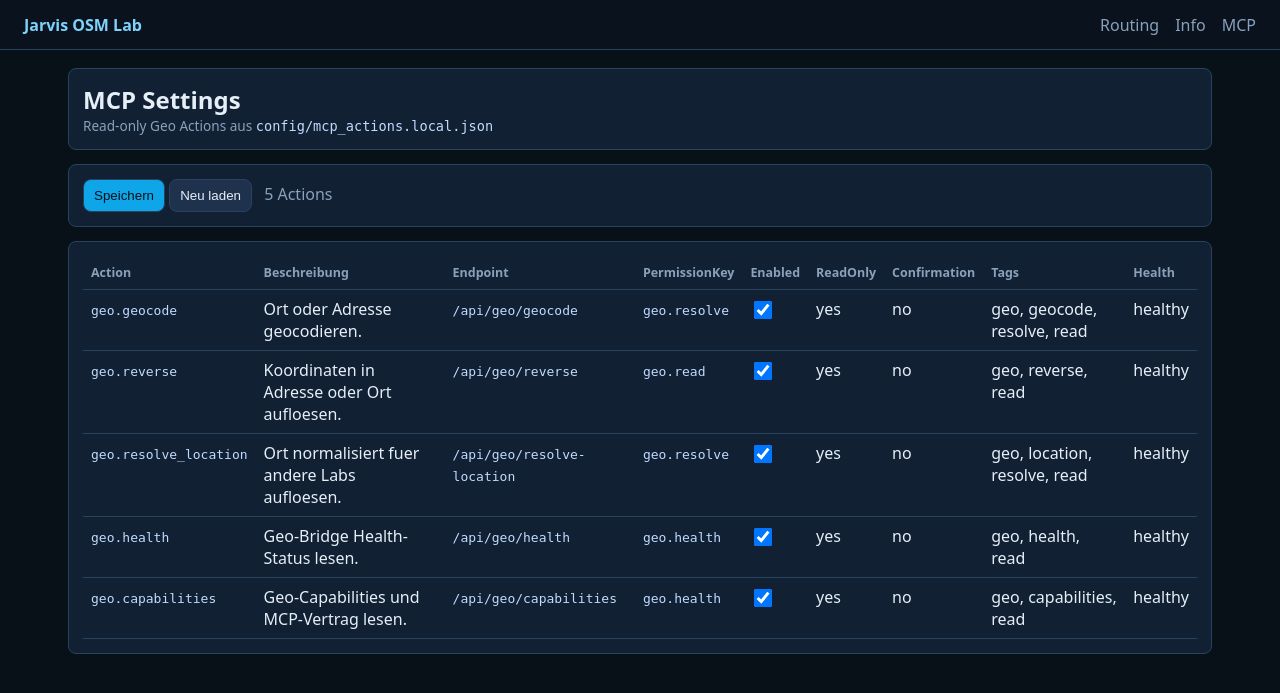
After one commit to Joormann-Media/Joormann-Media-Jarvis-OSM-Lab, a Flask app: page /mcp-settings in a window 1280 px wide. The commit adds this page. Shown: the top 693 px of the page. Run offline with Flask 3, Linux system fonts and the light colour scheme; data that the repository does not hold is empty.

Commit message:
Add geo MCP panel contract

```diff
--- a/app.py
+++ b/app.py
@@ -16,7 +16,10 @@ from typing import Any, Dict, Optional
 
 import requests
 from dotenv import load_dotenv
-from flask import Flask, Response, jsonify, render_template, request, stream_with_context
+from flask import Flask, Response, jsonify, redirect, render_template, request, stream_with_context
+
+import mcp_registry
+from mcp_audit import write_mcp_audit
 
 BASE_DIR   = Path(__file__).resolve().parent
 CONFIG_DIR = BASE_DIR / "config"
@@ -56,6 +59,9 @@ GEO_CACHE_TTL_SECONDS = max(0, int(os.environ.get("GEO_CACHE_TTL_SECONDS", "8640
 GEO_TIMEOUT_SECONDS = max(1, int(os.environ.get("GEO_TIMEOUT_SECONDS", "5") or "5"))
 GEO_CACHE_PATH = Path(os.environ.get("GEO_CACHE_PATH", str(RUNTIME_DIR / "cache" / "geo-cache.json")))
 GEO_USER_AGENT = os.environ.get("GEO_USER_AGENT", "Joormann-OSM-Lab/1.0").strip() or "Joormann-OSM-Lab/1.0"
+PUBLIC_BASE_URL = os.environ.get("PUBLIC_BASE_URL", "").strip().rstrip("/")
+PORTAL_SERVICE_NAME = os.environ.get("PORTAL_SERVICE_NAME", "jarvis-osm-lab").strip() or "jarvis-osm-lab"
+PANEL_BRIDGE_ENABLED = os.environ.get("PANEL_BRIDGE_ENABLED", "true").strip().lower() in {"1", "true", "yes", "on"}
 _GEO_CACHE_LOCK = threading.RLock()
 
 app = Flask(__name__)
@@ -361,9 +367,96 @@ def _build_status() -> dict:
     return {"services": services}
 
 
+def _public_base_url() -> str:
+    return PUBLIC_BASE_URL or request.url_root.rstrip("/")
+
+
+def _geo_mcp_action_defs() -> list[dict[str, Any]]:
+    location_schema = {
+        "type": "object",
+        "properties": {"q": {"type": "string"}, "limit": {"type": "integer"}},
+        "required": ["q"],
+        "additionalProperties": True,
+    }
+    reverse_schema = {
+        "type": "object",
+        "properties": {"lat": {"type": "number"}, "lon": {"type": "number"}, "zoom": {"type": "integer"}},
+        "required": ["lat", "lon"],
+        "additionalProperties": True,
+    }
+    output_schema = {"type": "object", "properties": {"ok": {"type": "boolean"}}}
+    rows = [
+        ("geo.geocode", "Ort oder Adresse geocodieren.", "/api/geo/geocode", "geo.resolve", location_schema, ["geo", "geocode", "resolve", "read"]),
+        ("geo.reverse", "Koordinaten in Adresse oder Ort aufloesen.", "/api/geo/reverse", "geo.read", reverse_schema, ["geo", "reverse", "read"]),
+        ("geo.resolve_location", "Ort normalisiert fuer andere Labs aufloesen.", "/api/geo/resolve-location", "geo.resolve", location_schema, ["geo", "location", "resolve", "read"]),
+        ("geo.health", "Geo-Bridge Health-Status lesen.", "/api/geo/health", "geo.health", {}, ["geo", "health", "read"]),
+        ("geo.capabilities", "Geo-Capabilities und MCP-Vertrag lesen.", "/api/geo/capabilities", "geo.health", {}, ["geo", "capabilities", "read"]),
+    ]
+    actions: list[dict[str, Any]] = []
+    for name, description, endpoint, permission, input_schema, tags in rows:
+        actions.append({
+            "id": name,
+            "tool_name": name,
+            "name": name,
+            "display_name": description,
+            "description": description,
+            "enabled": True,
+            "phase": "readonly",
+            "provider": "geo",
+            "capability": name,
+            "operation": name.rsplit(".", 1)[-1],
+            "endpoint": endpoint,
+            "endpoint_template": endpoint + ("?q={q}" if "q" in input_schema.get("properties", {}) else "?lat={lat}&lon={lon}" if "lat" in input_schema.get("properties", {}) else ""),
+            "method": "GET",
+            "http_method": "GET",
+            "read_only": True,
+            "requires_confirmation": False,
+            "dry_run_supported": False,
+            "audit_enabled": True,
+            "permission": permission,
+            "permission_key": permission,
+            "required_params": input_schema.get("required", []) if isinstance(input_schema, dict) else [],
+            "optional_params": ["limit"] if name in {"geo.geocode", "geo.resolve_location"} else ["zoom"] if name == "geo.reverse" else [],
+            "input_schema": input_schema,
+            "output_schema": output_schema,
+            "risk_level": "low",
+            "tags": tags,
+        })
+    return actions
+
+
+def _load_or_seed_mcp_actions() -> list[dict[str, Any]]:
+    actions = mcp_registry.load_mcp_actions()
+    if not actions:
+        actions = _geo_mcp_action_defs()
+        mcp_registry.save_mcp_actions(actions)
+    normalized = mcp_registry.normalize_actions(actions)
+    if normalized != actions:
+        mcp_registry.save_mcp_actions(normalized)
+    return normalized
+
+
 def _service_manifest() -> dict:
-    base = request.url_root.rstrip("/")
+    base = _public_base_url()
+    actions = _load_or_seed_mcp_actions()
     return {
+        "ok": True,
+        "service_key": "jarvis-osm-lab",
+        "service_name": PORTAL_SERVICE_NAME,
+        "name": "Jarvis OSM-Lab",
+        "version": "2026.04",
+        "base_url": base,
+        "health_url": base + "/health",
+        "capabilities_url": base + "/api/capabilities",
+        "mcp_actions_url": base + "/api/mcp/actions",
+        "actions": actions,
+        "panel_bridge_enabled": PANEL_BRIDGE_ENABLED,
+        "service_meta": {
+            "name": "Joormann Media Jarvis OSM Lab",
+            "slug": "jarvis-osm-lab",
+            "version": "2026.04",
+            "runtime": "flask",
+        },
         "service": {
             "name": "Joormann Media Jarvis OSM Lab",
             "slug": "jarvis-osm-lab",
@@ -381,7 +474,10 @@ def _service_manifest() -> dict:
             "api_catalog": base + "/api",
             "status": base + "/api/status",
             "manifest": base + "/api/service-manifest",
+            "manifest_v2": base + "/api/manifest",
             "capabilities": base + "/api/capabilities",
+            "mcp_actions": base + "/api/mcp/actions",
+            "mcp_settings": base + "/api/mcp/settings",
             "geocode": base + "/api/geocode",
             "geocode_suggest": base + "/api/geocode/suggest",
             "reverse": base + "/api/reverse",
@@ -489,13 +585,27 @@ def _service_manifest() -> dict:
                 "capabilities": "/api/geo/capabilities",
             },
             "permissions": ["geo.read", "geo.resolve", "geo.health"],
-            "mcp_actions": [
-                {"name": "geo.geocode", "permission": "geo.resolve", "read_only": True},
-                {"name": "geo.reverse", "permission": "geo.read", "read_only": True},
-                {"name": "geo.resolve_location", "permission": "geo.resolve", "read_only": True},
-                {"name": "geo.health", "permission": "geo.health", "read_only": True},
-            ],
-        },
+            "mcp_actions": actions,
+        },
+    }
+
+
+def _panel_manifest() -> dict:
+    manifest = _service_manifest()
+    return {
+        "ok": True,
+        "service": "jarvis-osm-lab",
+        "service_name": PORTAL_SERVICE_NAME,
+        "name": "Jarvis OSM-Lab",
+        "version": str(manifest.get("version") or "2026.04"),
+        "base_url": manifest.get("base_url"),
+        "health_url": manifest.get("health_url"),
+        "capabilities_url": manifest.get("capabilities_url"),
+        "mcp_actions_url": manifest.get("mcp_actions_url"),
+        "actions": manifest.get("actions") or [],
+        "capabilities": manifest.get("capabilities") or [],
+        "endpoints": manifest.get("endpoints") or {},
+        "panel_bridge_enabled": PANEL_BRIDGE_ENABLED,
     }
 
 
@@ -644,7 +754,7 @@ def _do_portal_heartbeat(cfg: Optional[dict] = None) -> dict:
     manifest = _service_manifest()
     payload = {
         "status":     "online",
-        "version":    str(manifest.get("service", {}).get("version") or "2026.04"),
+        "version":    str(manifest.get("version") or manifest.get("service", {}).get("version") or "2026.04"),
         "hostname":   socket.gethostname(),
         "localIp":    _get_local_ip(),
         "capabilities": {"display_output": True, "overlay_output": True},
@@ -697,7 +807,7 @@ def _do_portal_sync(cfg: Optional[dict] = None) -> dict:
     manifest    = _service_manifest()
     local_ip    = _get_local_ip()
     endpoint_map = manifest.get("endpoints", {})
-    version     = str(manifest.get("service", {}).get("version") or "2026.04")
+    version     = str(manifest.get("version") or manifest.get("service", {}).get("version") or "2026.04")
     base_url    = f"http://{local_ip}:{FLASK_PORT}"
 
     capabilities_map = {
@@ -1303,6 +1413,11 @@ def health():
     })
 
 
+@app.get("/api/health")
+def api_health():
+    return health()
+
+
 @app.route("/api/status")
 def api_status():
     return jsonify(_build_status())
@@ -1313,15 +1428,93 @@ def api_capabilities():
     manifest = _service_manifest()
     return jsonify({
         "service": manifest["service"],
+        "name": manifest["name"],
+        "version": manifest["version"],
         "capabilities": manifest["capabilities"],
         "routing": manifest["routing"],
         "endpoints": manifest["endpoints"],
+        "actions": manifest["actions"],
+        "mcp_actions_url": manifest["mcp_actions_url"],
     })
 
 
 @app.route("/api/service-manifest")
 def api_service_manifest():
     return jsonify(_service_manifest())
+
+
+@app.get("/api/manifest")
+def api_manifest():
+    return jsonify(_panel_manifest())
+
+
+@app.get("/api/mcp/actions")
+def api_mcp_actions():
+    actions = _load_or_seed_mcp_actions()
+    return jsonify(ok=True, count=len(actions), actions=actions)
+
+
+@app.route("/api/mcp/settings", methods=["GET", "POST"])
+def api_mcp_settings():
+    if request.method == "GET":
+        actions = _load_or_seed_mcp_actions()
+        return jsonify(ok=True, settings={"actions": actions}, count=len(actions), actions=actions)
+    body = request.get_json(silent=True) or {}
+    actions = body.get("actions")
+    if not isinstance(actions, list):
+        return jsonify(ok=False, error="bad_request", message="Field 'actions' must be a list."), 400
+    normalized = mcp_registry.normalize_actions(actions)
+    for action in normalized:
+        if not action.get("read_only"):
+            return jsonify(ok=False, error="bad_request", message="Geo MCP actions must stay read_only."), 400
+        if action.get("requires_confirmation"):
+            return jsonify(ok=False, error="bad_request", message="Geo MCP actions must not require confirmation."), 400
+    mcp_registry.save_mcp_actions(normalized)
+    write_mcp_audit("mcp_settings_save", {"count": len(normalized)})
+    return jsonify(ok=True, count=len(normalized), actions=normalized)
+
+
+@app.post("/api/mcp/actions/save")
+def api_mcp_actions_save():
+    return api_mcp_settings()
+
+
+@app.get("/api/mcp/export")
+def api_mcp_export():
+    actions = _load_or_seed_mcp_actions()
+    export = mcp_registry.export_enabled_mcp_tools(actions)
+    return jsonify(ok=True, **export)
+
+
+@app.route("/api/mcp/execute", methods=["GET", "POST"])
+def api_mcp_execute():
+    params = request.get_json(silent=True) if request.method == "POST" else request.args.to_dict()
+    params = params if isinstance(params, dict) else {}
+    action_name = str(params.get("action") or params.get("tool_name") or "").strip()
+    query = params.get("input") if isinstance(params.get("input"), dict) else params
+    actions = {str(a.get("tool_name") or a.get("name") or a.get("id")): a for a in _load_or_seed_mcp_actions() if a.get("enabled")}
+    action = actions.get(action_name)
+    if not action:
+        return jsonify(ok=False, error="unknown_action"), 404
+    write_mcp_audit("mcp_action_execute", {"action": action_name, "params": mcp_registry.mask_sensitive_data(query)})
+    path = str(action.get("endpoint") or "")
+    with app.test_request_context(path, query_string=query):
+        if action_name == "geo.geocode":
+            return api_geo_geocode()
+        if action_name == "geo.reverse":
+            return api_geo_reverse()
+        if action_name == "geo.resolve_location":
+            return api_geo_resolve_location()
+        if action_name == "geo.health":
+            return api_geo_health()
+        if action_name == "geo.capabilities":
+            return api_geo_capabilities()
+    return jsonify(ok=False, error="action_not_executable"), 400
+
+
+@app.get("/mcp-settings")
+def mcp_settings_page():
+    return render_template("mcp_settings.html")
 
 @app.get("/api")
 def api_catalog():
@@ -1481,12 +1674,7 @@ def api_geo_capabilities():
             "cached": False,
         },
         "permissions": ["geo.read", "geo.resolve", "geo.health"],
-        "mcp_actions": [
-            {"name": "geo.geocode", "permission": "geo.resolve", "read_only": True},
-            {"name": "geo.reverse", "permission": "geo.read", "read_only": True},
-            {"name": "geo.resolve_location", "permission": "geo.resolve", "read_only": True},
-            {"name": "geo.health", "permission": "geo.health", "read_only": True},
-        ],
+        "mcp_actions": _load_or_seed_mcp_actions(),
     })
 
 @app.get("/api/portal/status")
@@ -1529,7 +1717,7 @@ def api_portal_register():
         "type": "server",
         "os": platform.system().lower() or "linux",
         "platform": f"python-flask/{platform.python_version()}",
-        "version": _service_manifest()["service"]["version"],
+        "version": _service_manifest()["version"],
         "localIp": local_ip,
         "apiBaseUrl": f"http://{local_ip}:{FLASK_PORT}",
         "localUrl": f"http://{local_ip}:{FLASK_PORT}",
--- a/templates/index.html
+++ b/templates/index.html
@@ -243,6 +243,7 @@
     <a class="nav-link d-inline" href="/route">Routing</a>
     <a class="nav-link d-inline" href="/status">Status</a>
     <a class="nav-link d-inline" href="/setup">Setup</a>
+    <a class="nav-link d-inline" href="/mcp-settings">MCP</a>
     <a class="nav-link d-inline" href="/info">Info</a>
     <a class="nav-link d-inline" href="/link">Link</a>
   </div>
--- a/templates/info.html
+++ b/templates/info.html
@@ -177,7 +177,7 @@
     <div class="stat">Base-URL <strong id="base-url-stat">…</strong></div>
     <div class="stat">CORS <strong>offen (*)</strong></div>
     <div class="stat">Auth <strong>none</strong></div>
-    <div class="stat">Version <strong>{{ manifest.service.version if manifest else '—' }}</strong></div>
+    <div class="stat">Version <strong>{{ manifest.version if manifest else '—' }}</strong></div>
   </div>
 </div>
 
--- /dev/null
+++ b/templates/mcp_settings.html
@@ -0,0 +1,50 @@
+<!doctype html>
+<html lang="de">
+<head>
+  <meta charset="utf-8">
+  <meta name="viewport" content="width=device-width,initial-scale=1">
+  <title>MCP Settings - Jarvis OSM Lab</title>
+  <style>
+    :root{--bg:#081018;--surface:#122033;--border:#28435f;--text:#e6eef8;--muted:#89a1bb;--accent:#7dd3fc}
+    *{box-sizing:border-box} body{margin:0;background:var(--bg);color:var(--text);font-family:system-ui,sans-serif}
+    .navbar{background:rgba(10,18,30,.95);border-bottom:1px solid var(--border);padding:.85rem 1.5rem;display:flex;justify-content:space-between;position:sticky;top:0}
+    .navbar a{color:var(--muted);text-decoration:none;margin-left:1rem}.navbar .brand{color:var(--accent);font-weight:800;margin-left:0}
+    .wrap{max-width:1180px;margin:0 auto;padding:18px}.card{background:var(--surface);border:1px solid var(--border);border-radius:8px;padding:14px;margin-bottom:14px}
+    table{width:100%;border-collapse:collapse}th,td{border-bottom:1px solid var(--border);padding:8px;text-align:left;vertical-align:top}th{color:var(--muted);font-size:.78rem}
+    code{color:#bfdbfe}.muted{color:var(--muted);font-size:.85rem}.btn{border:1px solid var(--border);background:#1f324d;color:var(--text);border-radius:8px;padding:8px 10px;cursor:pointer}.btn-primary{background:#0ea5e9;color:#071018}
+    input[type="checkbox"]{width:18px;height:18px} .status{margin-left:8px;color:var(--muted)}
+  </style>
+</head>
+<body>
+<nav class="navbar"><a class="brand" href="/">Jarvis OSM Lab</a><div><a href="/route">Routing</a><a href="/info">Info</a><a href="/mcp-settings">MCP</a></div></nav>
+<div class="wrap">
+  <div class="card">
+    <h2 style="margin:0">MCP Settings</h2>
+    <div class="muted">Read-only Geo Actions aus <code>config/mcp_actions.local.json</code></div>
+  </div>
+  <div class="card">
+    <button class="btn btn-primary" id="save">Speichern</button>
+    <button class="btn" id="reload">Neu laden</button>
+    <span class="status" id="status">-</span>
+  </div>
+  <div class="card">
+    <table><thead><tr><th>Action</th><th>Beschreibung</th><th>Endpoint</th><th>PermissionKey</th><th>Enabled</th><th>ReadOnly</th><th>Confirmation</th><th>Tags</th><th>Health</th></tr></thead><tbody id="rows"></tbody></table>
+  </div>
+</div>
+<script>
+let actions=[]; const esc=v=>String(v??'').replaceAll('&','&amp;').replaceAll('<','&lt;').replaceAll('>','&gt;');
+async function jget(u){const r=await fetch(u,{headers:{Accept:'application/json'},cache:'no-store'});return r.json();}
+async function jpost(u,b){const r=await fetch(u,{method:'POST',headers:{'Content-Type':'application/json',Accept:'application/json'},body:JSON.stringify(b||{})});return r.json();}
+function render(health){
+  const tb=document.getElementById('rows'); tb.innerHTML='';
+  actions.forEach((a,i)=>{const tr=document.createElement('tr');tr.innerHTML=`<td><code>${esc(a.name||a.tool_name||a.id)}</code></td><td>${esc(a.description)}</td><td><code>${esc(a.endpoint||a.endpoint_template)}</code></td><td><code>${esc(a.permission_key||a.permission)}</code></td><td><input type="checkbox" data-i="${i}" data-k="enabled" ${a.enabled?'checked':''}></td><td>${a.read_only?'yes':'no'}</td><td>${a.requires_confirmation?'yes':'no'}</td><td>${esc((a.tags||[]).join(', '))}</td><td>${esc(health?.status||health?.message||'-')}</td>`;tb.appendChild(tr);});
+  tb.querySelectorAll('input').forEach(inp=>inp.addEventListener('change',()=>{actions[Number(inp.dataset.i)][inp.dataset.k]=inp.checked;}));
+  document.getElementById('status').textContent=`${actions.length} Actions`;
+}
+async function load(){const [a,h]=await Promise.all([jget('/api/mcp/actions'),jget('/api/health')]);actions=a.actions||[];render(h);}
+document.getElementById('reload').onclick=load;
+document.getElementById('save').onclick=async()=>{const r=await jpost('/api/mcp/settings',{actions});document.getElementById('status').textContent=r.ok?'gespeichert':'Fehler';if(r.actions)actions=r.actions;render(await jget('/api/health'));};
+load();
+</script>
+</body>
+</html>
```
Also changed, not shown: docs/MCP_PANEL_INTEGRATION.md (added, +76 -0 lines), mcp_audit.py (added, +16 -0 lines), mcp_registry.py (added, +89 -0 lines), 2 other files.
